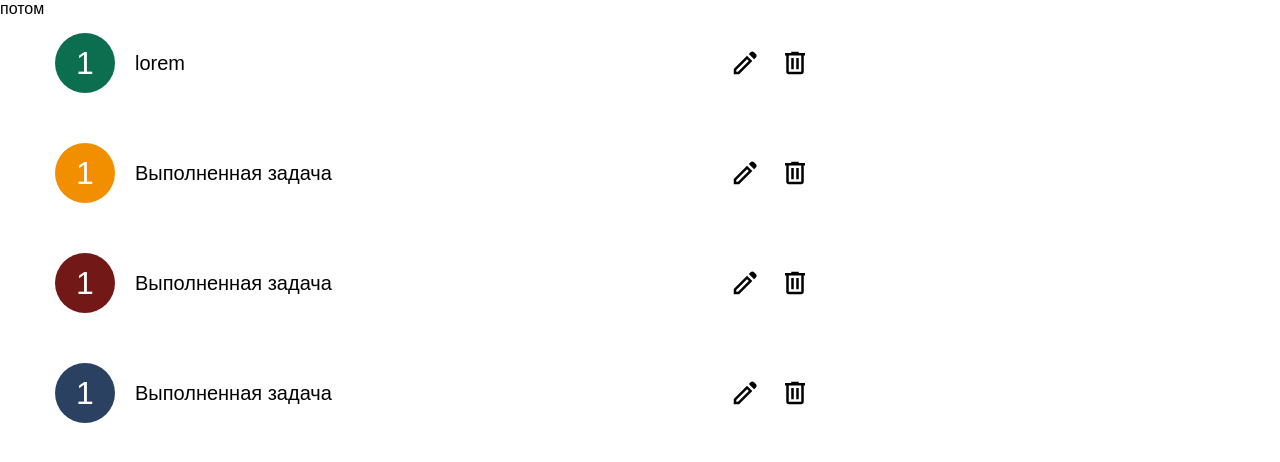
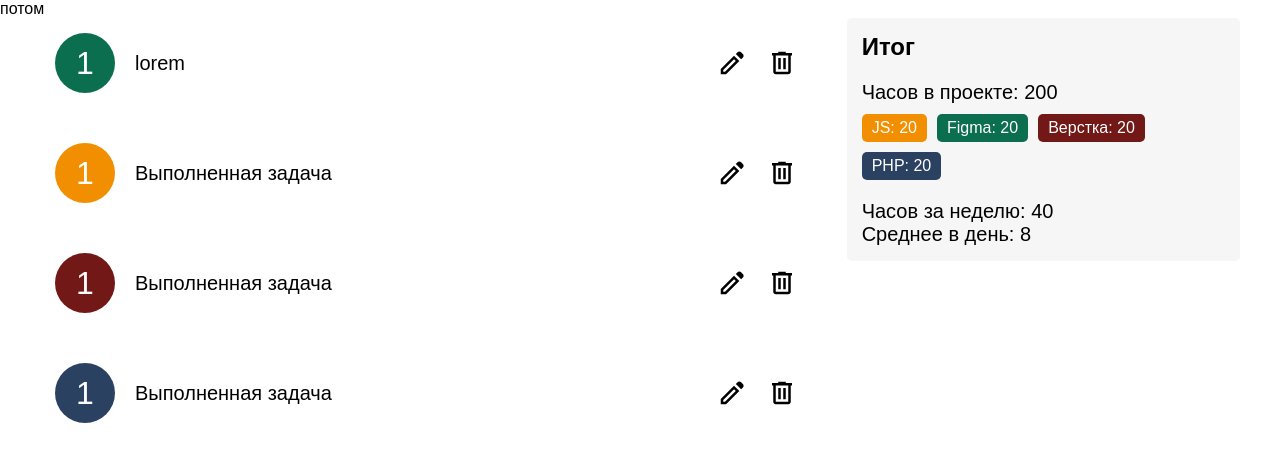
Before and after one commit to textilz/timeControl, a plain HTML site: page index.html in a window 1280 px wide. Drawn offline with Linux system fonts and the light colour scheme.

Commit message:
add total layout

```diff
--- a/assets/css/style.css
+++ b/assets/css/style.css
@@ -30,6 +30,26 @@ body {
     display: flex;
     flex-direction: column;
     gap: var(--gutter);
+}
+
+.tag-item_green {
+    background-color: var(--color-green);
+}
+
+.tag-item_red {
+    background-color: var(--color-red);
+}
+
+.tag-item_blue {
+    background-color: var(--color-blue);
+}
+
+.tag-item_yellow {
+    background-color: var(--color-yellow);
+}
+
+.tag-item_orange{
+    background-color: var(--color-orange);
 }
 
 .hourly-item_green:hover {
@@ -123,4 +143,40 @@ body {
 .list .container {
     display: grid;
     grid-template-columns: 2fr 1fr;
+    gap: var(--gutter);
 }
+
+.total .wrapper {
+    background-color: var(--color-bg-component);
+    border-radius: var(--border-radius);
+    padding: var(--padding);
+    display: flex;
+    flex-direction: column;
+    gap: var(--gutter);
+}
+
+.total-hours {
+    display: flex;
+    flex-direction: column;
+    gap: 10px;
+}
+
+.total-hours p {
+    font-size: var(--text);
+}
+
+.total-hours__tags {
+    display: flex;
+    flex-wrap: wrap;
+    gap: 10px;
+}
+
+.tag-item {
+    padding: 5px 10px;
+    border-radius: var(--border-radius);
+    color: white;
+}
+
+.total-hours__times {
+    font-size: var(--text);
+}
--- a/index.html
+++ b/index.html
@@ -36,7 +36,6 @@
 							<svg viewBox="0 0 30 30" fill="none" xmlns="http://www.w3.org/2000/svg">
 								<path d="M8.75 26.25C8.0625 26.25 7.47375 26.005 6.98375 25.515C6.49375 25.025 6.24917 24.4367 6.25 23.75V7.5H5V5H11.25V3.75H18.75V5H25V7.5H23.75V23.75C23.75 24.4375 23.505 25.0263 23.015 25.5163C22.525 26.0063 21.9367 26.2508 21.25 26.25H8.75ZM21.25 7.5H8.75V23.75H21.25V7.5ZM11.25 21.25H13.75V10H11.25V21.25ZM16.25 21.25H18.75V10H16.25V21.25Z" fill="black"/>
 							</svg>
-
 						</div>
 					</div>
 				</div>
@@ -111,7 +110,22 @@
 				</div>
 			</section>
 			<section class="total">
-
+				<div class="wrapper">
+					<h2>Итог</h2>
+					<div class="total-hours">
+						<p>Часов в проекте: 200</p>
+						<div class="total-hours__tags">
+							<div class="tag-item tag-item_yellow">JS: 20</div>
+							<div class="tag-item tag-item_green">Figma: 20</div>
+							<div class="tag-item tag-item_red">Верстка: 20</div>
+							<div class="tag-item tag-item_blue">PHP: 20</div>
+						</div>
+					</div>
+					<div class="total-hours__times">
+						<p>Часов за неделю: 40</p>
+						<p>Среднее в день: 8</p>
+					</div>
+				</div>
 			</section>
 		</div>
 	</main>
```
